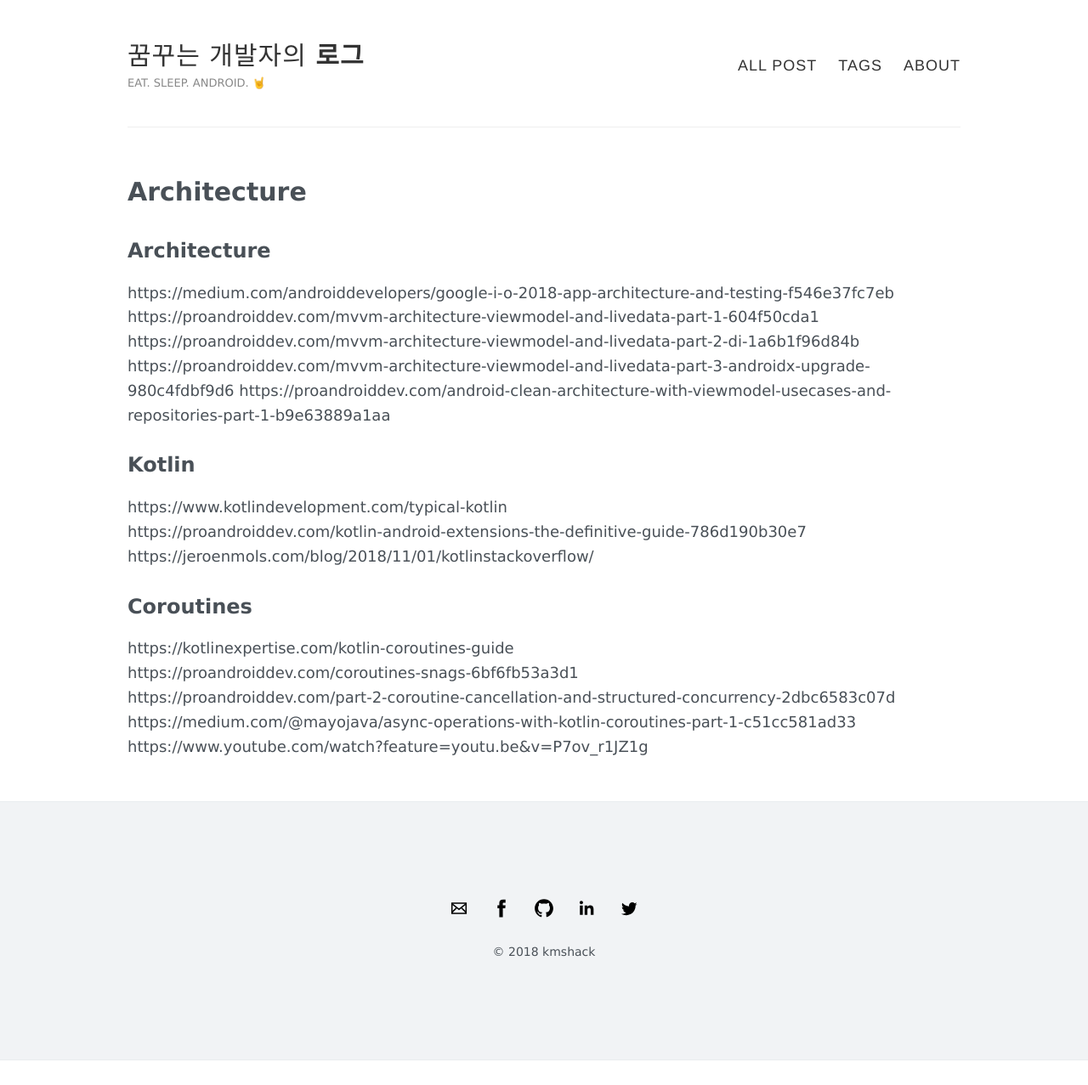
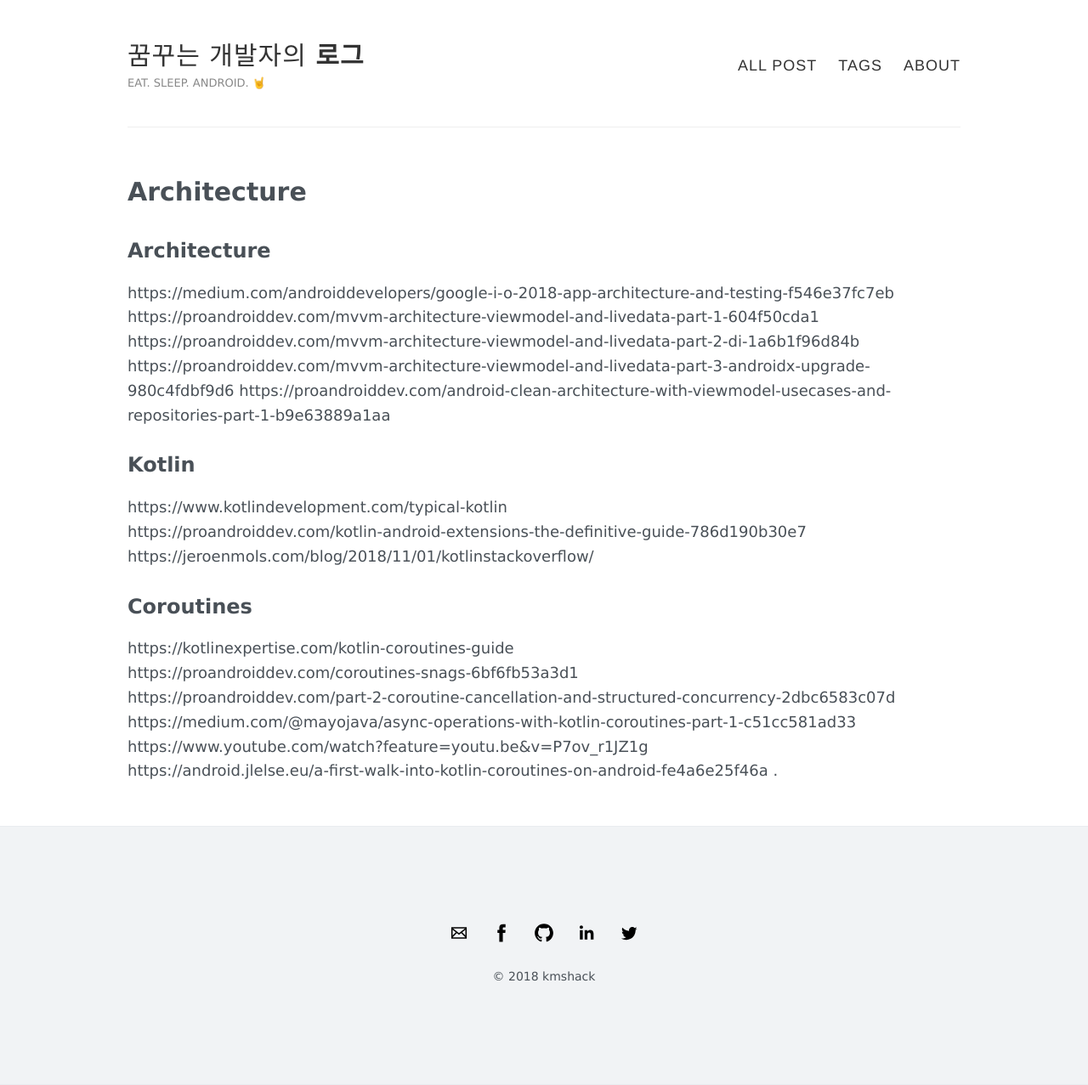
Before and after one commit to kmshack/blog.kmshack.kr, a Jekyll site: the page built from watingList.md, in a window 1280 px wide. Shown: the whole page at 85% size. Built offline with Jekyll 4.4.1, drawn with Linux system fonts in a browser that asks for light colours; our own code applies the rules of GitHub Pages for plain Markdown files; before the commit the page ends 1248 px from its top, so only the background shows below that; part of the change alters nothing that is shown.

Commit message:
Update watingList.md

```diff
--- a/watingList.md
+++ b/watingList.md
@@ -18,3 +18,4 @@ https://proandroiddev.com/coroutines-snags-6bf6fb53a3d1
 https://proandroiddev.com/part-2-coroutine-cancellation-and-structured-concurrency-2dbc6583c07d
 https://medium.com/@mayojava/async-operations-with-kotlin-coroutines-part-1-c51cc581ad33
 https://www.youtube.com/watch?feature=youtu.be&v=P7ov_r1JZ1g
+https://android.jlelse.eu/a-first-walk-into-kotlin-coroutines-on-android-fe4a6e25f46a .
```
